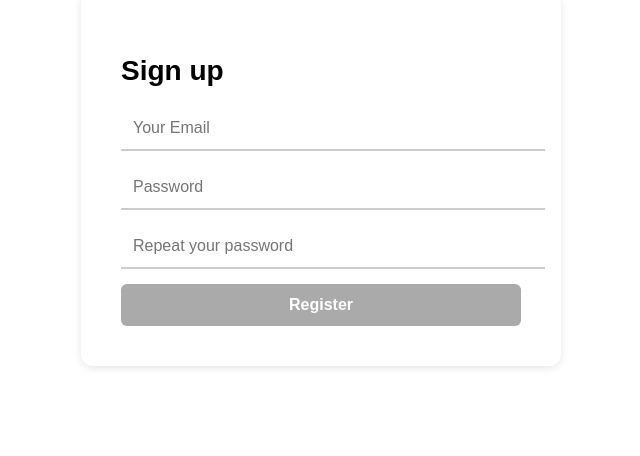
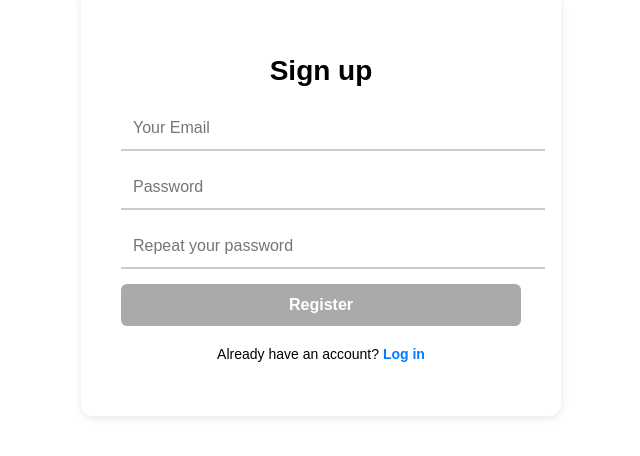
Before and after one commit to TwitOrel/bmc-test, an Angular app: page /register in a window 1280 px wide. Shown: the part 108-564 px from the top of the page, without its empty margins (319-959 px from the left). Built offline with nearby package versions, Linux system fonts and the light colour scheme.

Commit message:
aprove validation at register page

```diff
--- a/src/app/auth/register/register.component.html
+++ b/src/app/auth/register/register.component.html
@@ -5,10 +5,13 @@
       <div class="input-group">
         <input
           type="email"
+          name="email"
           placeholder="Your Email"
           [(ngModel)]="email"
-          name="email"
           required
+          email
+          #emailInput="ngModel"
+          autocomplete="email"
         />
       </div>
 
@@ -19,6 +22,7 @@
           [(ngModel)]="password"
           name="password"
           required
+          autocomplete="new-password"
         />
       </div>
 
@@ -29,6 +33,7 @@
           [(ngModel)]="repeatPassword"
           name="repeatPassword"
           required
+          autocomplete="new-password"
         />
       </div>
 
@@ -36,4 +41,9 @@
 
       <p class="error" *ngIf="error">{{ error }}</p>
     </form>
+
+    <p class="login-link">
+        Already have an account?
+        <a routerLink="/login">Log in</a>
+    </p>
   </div>
--- a/src/app/auth/register/register.component.scss
+++ b/src/app/auth/register/register.component.scss
@@ -6,6 +6,7 @@
     border-radius: 12px;
     font-family: Arial, sans-serif;
     background-color: #fff;
+    text-align: center;
 
     h2 {
       margin-bottom: 20px;
@@ -58,4 +59,22 @@
       color: red;
       font-weight: bold;
     }
+
+    .login-link {
+        text-align: center;
+        margin-top: 20px;
+        font-size: 14px;
+      }
+
+      .login-link a {
+        color: #007bff;
+        text-decoration: none;
+        font-weight: bold;
+        cursor: pointer;
+      }
+
+      .login-link a:hover {
+        text-decoration: underline;
+      }
+
   }
--- a/src/app/auth/register/register.component.ts
+++ b/src/app/auth/register/register.component.ts
@@ -3,13 +3,13 @@ import { Router } from '@angular/router';
 import { AuthService } from '../auth.service';
 import { CommonModule } from '@angular/common';
 import { FormsModule } from '@angular/forms';
-
+import { RouterModule } from '@angular/router';
 
 
 @Component({
   selector: 'app-register',
   standalone: true,
-  imports: [CommonModule, FormsModule],
+  imports: [CommonModule, FormsModule, RouterModule],
   templateUrl: './register.component.html',
   styleUrl: './register.component.scss'
 })
@@ -27,7 +27,13 @@ export class RegisterComponent {
       return;
     }
 
-    const success = this.auth.register(this.email, this.password);
+    const passwordValidationError = this.validatePassword();
+    if (passwordValidationError) {
+      this.error = passwordValidationError;
+      return;
+    }
+
+  const success = this.auth.register(this.email, this.password);
     if (success) {
       this.router.navigate(['/login']);
     } else {
@@ -35,4 +41,14 @@ export class RegisterComponent {
     }
   }
 
+  validatePassword(): string | null {
+    if (this.password.length < 6) {
+      return 'Password must be at least 6 characters';
+    }
+    if (!/[A-Z]/.test(this.password)) {
+      return 'Password must contain at least one uppercase letter';
+    }
+    return null;
+  }
+
 }
```
